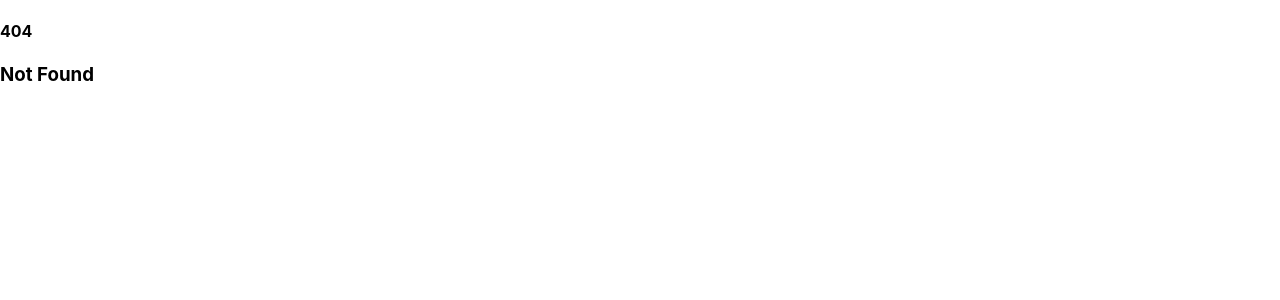
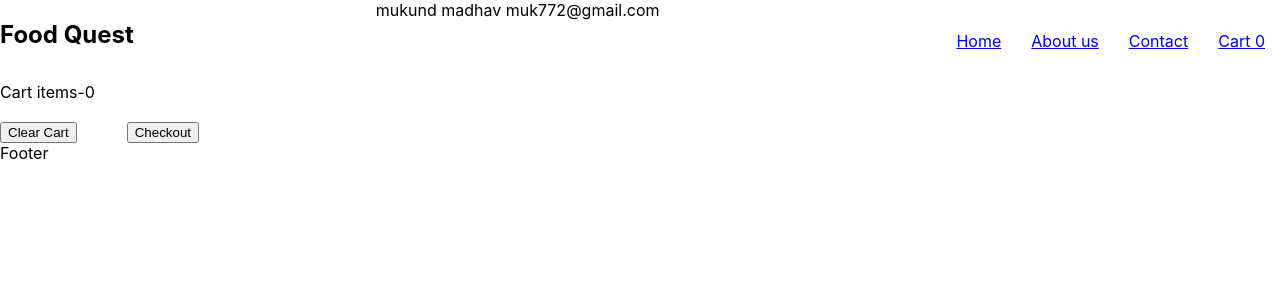
Before and after one commit to muk772/Swiggy-Clone-, a React (Create React App) app: page /cart in a window 1280 px wide. Before the commit this address had no page. Shown: the top 300 px of the page. Built offline with nearby package versions, Linux system fonts and the light colour scheme; the HTML template or start-up script is replaced by a standard one.

Commit message:
cart added

```diff
--- a/package.json
+++ b/package.json
@@ -3,11 +3,13 @@
   "version": "0.1.0",
   "private": true,
   "dependencies": {
+    "@reduxjs/toolkit": "^1.9.5",
     "@testing-library/jest-dom": "^5.16.5",
     "@testing-library/react": "^13.4.0",
     "@testing-library/user-event": "^13.5.0",
     "react": "^18.2.0",
     "react-dom": "^18.2.0",
+    "react-redux": "^8.0.5",
     "react-router-dom": "^6.8.2",
     "react-scripts": "5.0.1",
     "web-vitals": "^2.1.4"
--- a/src/App.js
+++ b/src/App.js
@@ -8,6 +8,8 @@ import Aboutus from "./Header/Aboutus";
 import { createBrowserRouter, RouterProvider } from "react-router-dom";
 import { useState } from "react";
 import UserContext from "./Utils/UserContext";
+import { Provider } from "react-redux";
+import store from "./Utils/Store";
 
 function App() {
   const [user, setUser] = useState({
@@ -16,14 +18,14 @@ function App() {
   });
   return (
     <div className="App">
-      <>
+      <Provider store={store}>
+        <UserContext.Provider value={{ user: user, setUser: setUser }}>
+          <Header />
 
-          <Header />
-          <UserContext.Provider value={{ user: user, setUser: setUser }}>
           <Outlet />
           <Footer />
         </UserContext.Provider>
-      </>
+      </Provider>
     </div>
   );
 }
--- /dev/null
+++ b/src/Header/Cart.js
@@ -0,0 +1,47 @@
+import React from "react";
+import { useDispatch, useSelector } from "react-redux";
+import FoodItem from "../Utils/FoodItem";
+import { clearCart } from "../Utils/cartSlice";
+const Cart = () => {
+  const cartItems = useSelector((store) => store.cart.items);
+
+  const dispatch = useDispatch();
+
+  const handleClearCart = () => {
+    dispatch(clearCart());
+  };
+
+  console.log(cartItems);
+  return (
+    <>
+      <div>Cart items-{cartItems.length}</div>
+      <div className="row row-cols-1 row-cols-md-2 row-cols-lg-3 ">
+        {cartItems.map((curelem) => {
+          return (
+            <>
+              <FoodItem key={curelem.id} {...curelem} />
+            </>
+          );
+        })}
+      </div>
+
+      <button
+        className="btn btn-danger"
+        style={{ marginTop: "20px" }}
+        onClick={() => handleClearCart()}
+      >
+        Clear Cart
+      </button>
+
+      <button
+        className="btn btn-danger"
+        style={{ marginTop: "20px", marginLeft: "50px" }}
+        onClick={() => handleClearCart()}
+      >
+        Checkout
+      </button>
+    </>
+  );
+};
+
+export default Cart;
--- a/src/Header/Header.js
+++ b/src/Header/Header.js
@@ -2,9 +2,13 @@ import React, { useContext } from "react";
 import { Link } from "react-router-dom";
 import "./Header.css";
 import userContext from "../Utils/UserContext";
+import { useSelector } from "react-redux";
 
 const Header = () => {
   const { user } = useContext(userContext);
+
+  const cartItems = useSelector((store) => store.cart.items);
+
   return (
     <>
       <div className="header">
@@ -23,6 +27,9 @@ const Header = () => {
             <li>
               <Link to={"/contact"}>Contact</Link>
             </li>
+            <li>
+              <Link to={"/cart"}>Cart {cartItems.length}</Link>
+            </li>
           </ul>
         </div>
       </div>
--- a/src/ResturantMenu.js
+++ b/src/ResturantMenu.js
@@ -1,8 +1,12 @@
 import React, { useEffect, useState } from "react";
 import { useParams } from "react-router-dom";
+import { addItem } from "./Utils/cartSlice";
+import { useDispatch } from "react-redux";
 
 const ResturantMenu = () => {
   const [resturant, setResturant] = useState({});
+  const [menuItems, setMenuItems] = useState([]);
+  const [menudata, setMenuData] = useState([]);
   useEffect(() => {
     getResturantInfo();
   }, []);
@@ -14,10 +18,31 @@ const ResturantMenu = () => {
     );
     const json = await data.json();
     setResturant(json.data?.cards[0]?.card?.card?.info);
+    console.log(
+      json.data.cards[2]?.groupedCard?.cardGroupMap?.REGULAR?.cards[1]?.card
+        ?.card?.itemCards
+    );
+    setMenuData(
+      json?.data?.cards[2]?.groupedCard?.cardGroupMap?.REGULAR?.cards[1]?.card
+        ?.card?.itemCards
+    );
   }
+
+  menudata.map((curelem) => {
+    // console.log(curelem?.card?.info);
+    return menuItems.push(curelem?.card?.info);
+  });
 
   console.log("id", id);
   console.log(resturant);
+
+  const dispatch = useDispatch();
+
+  const handleAddItem = (item) => {
+    console.log(item);
+    dispatch(addItem(item));
+  };
+
   return (
     <>
       <div>ResturantMenu:{id}</div>
@@ -28,6 +53,20 @@ const ResturantMenu = () => {
           resturant.cloudinaryImageId
         }
       />
+      <h4>
+        {resturant?.areaName} ----- {resturant?.costForTwoMessage}
+      </h4>
+
+      {menuItems.map((curelem) => {
+        return (
+          <div key={curelem.id}>
+            <li>
+              {curelem.name}{" "}
+              <button onClick={() => handleAddItem(curelem)}>Add Item</button>
+            </li>
+          </div>
+        );
+      })}
     </>
   );
 };
--- /dev/null
+++ b/src/Utils/FoodItem.js
@@ -0,0 +1,36 @@
+import React from "react";
+import { removeItem } from "./cartSlice";
+import { useDispatch } from "react-redux";
+
+const FoodItem = ({ name, price, imageId, id }) => {
+  const dispatch = useDispatch();
+  const handleRemoveItem = (id) => {
+    console.log(id);
+    dispatch(removeItem(id));
+  };
+
+  return (
+    <div className="card" style={{ width: "18rem" }}>
+      <img
+        className="card-img-top"
+        src={
+          "https://res.cloudinary.com/swiggy/image/upload/fl_lossy,f_auto,q_auto,w_508,h_320,c_fill/" +
+          imageId
+        }
+        alt=""
+      />
+      <div className="card-body">
+        <p>{name}</p>
+        <p>Rs {price / 100}</p>
+        <button
+          className="btn btn-primary"
+          onClick={() => handleRemoveItem(id)}
+        >
+          Remove Item
+        </button>
+      </div>
+    </div>
+  );
+};
+
+export default FoodItem;
--- /dev/null
+++ b/src/Utils/Store.js
@@ -0,0 +1,10 @@
+import { configureStore } from "@reduxjs/toolkit";
+import cartSlice from "./cartSlice";
+
+const store = configureStore({
+  reducer: {
+    cart: cartSlice,
+
+  },
+});
+export default store;
--- /dev/null
+++ b/src/Utils/cartSlice.js
@@ -0,0 +1,25 @@
+import { createSlice } from "@reduxjs/toolkit";
+
+const cartSlice = createSlice({
+  name: "cart",
+  initialState: {
+    items: [],
+  },
+  reducers: {
+    addItem: (state, action) => {
+      state.items.push(action.payload);
+    },
+    removeItem: (state, action) => {
+      state.items = state.items.filter(function (items) {
+        return items.id !== action.payload;
+      });
+
+    },
+    clearCart: (state) => {
+      state.items = [];
+    },
+  },
+});
+
+export const { addItem, removeItem, clearCart } = cartSlice.actions;
+export default cartSlice.reducer;
--- a/src/index.js
+++ b/src/index.js
@@ -10,6 +10,7 @@ import Error from "./Error";
 import Body from "./Body/Body";
 import ResturantMenu from "./ResturantMenu";
 import Shimmer from "./Body/Shimmer";
+import Cart from "./Header/Cart";
 
 const root = ReactDOM.createRoot(document.getElementById("root"));
 
@@ -41,6 +42,10 @@ const appRouter = createBrowserRouter([
         path: "/resturant/:id",
         element: <ResturantMenu />,
       },
+      {
+        path: "/cart",
+        element: <Cart />,
+      },
     ],
   },
 ]);
```
Also changed, not shown: 1 other file (tests, documents, lock files or other folders).
